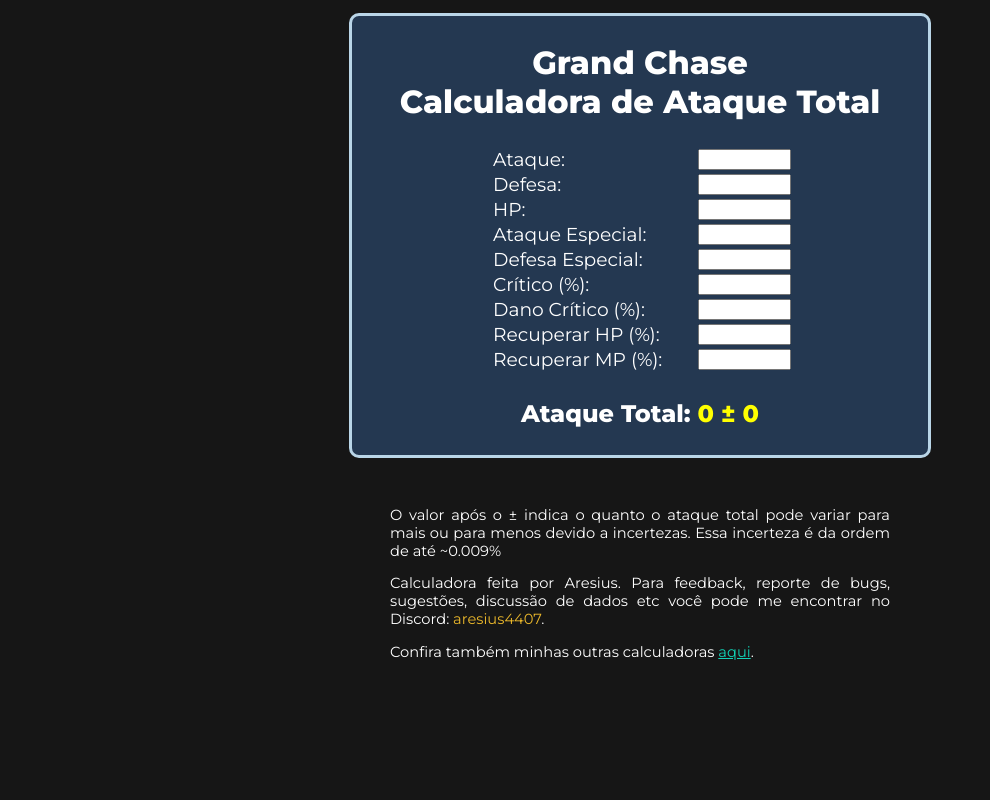
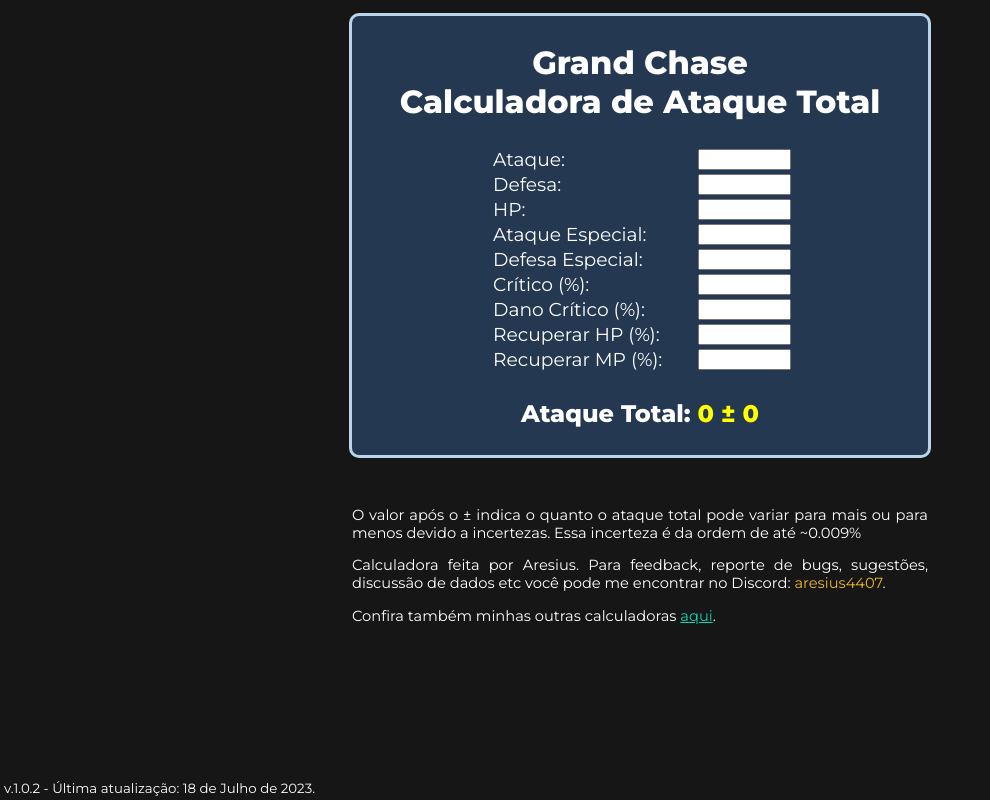
Before and after one commit to TheAresius/Total-Attack-BR, a plain HTML site: page index.html in a window 1280 px wide. Shown: the whole page, without its empty margins (0-990 px from the left). Drawn offline with Linux system fonts and the light colour scheme.

Commit message:
added last update info

```diff
--- a/index.html
+++ b/index.html
@@ -60,5 +60,7 @@
     </div>
 
 </body>
-
+<footer>
+    <div class="update">v.1.0.2 - Última atualização: 18 de Julho de 2023.</div>
+</footer>
 </html>
--- a/style.css
+++ b/style.css
@@ -84,7 +84,7 @@ input{
 .end{
   font-family: "Montserrat", sans-serif;
   font-size: 11pt;
-  max-width: 500px;
+  max-width: 576px;
   margin: 25pt auto;
   text-align: justify;
 }
@@ -101,3 +101,12 @@ a.link_calc:focus,
 a.link_calc:active{
   color: #00f7ff;
 }
+footer {
+  display: flex;
+  justify-content: space-between;
+  font-family: "Montserrat", sans-serif;
+  font-size: 10pt;
+  margin-left: 4px;
+  position: absolute;
+  bottom:4px;
+}
```
